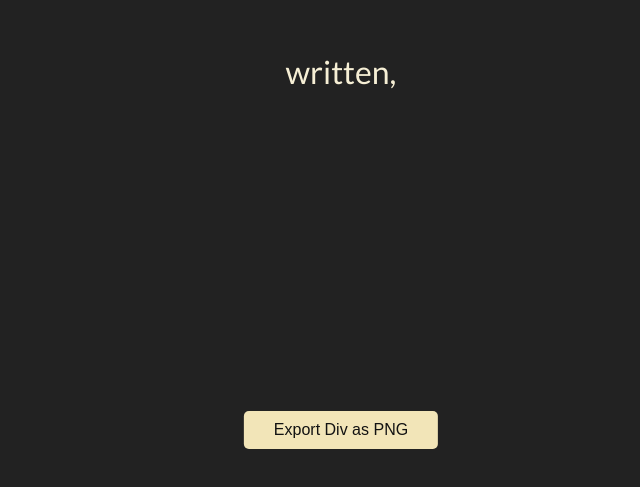
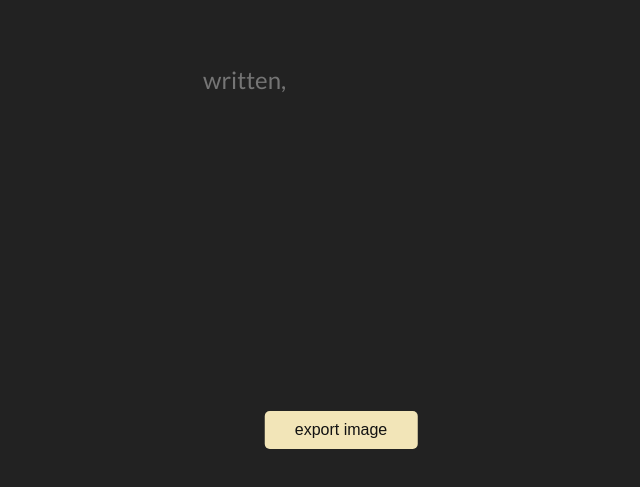
Before and after one commit to zoyaamrit/pixel_text, a plain HTML site: page grid.html in a window 1280 px wide. Shown: the part 311-798 px from the top of the page, without its empty margins (299-939 px from the left). Drawn offline with nearby package versions, Linux system fonts and the light colour scheme.

Commit message:
update grid page to have title option

```diff
--- a/grid.html
+++ b/grid.html
@@ -12,13 +12,16 @@
 <body>
     <div class="parent-container-center">
         <div>
-            <h1>written, </h1>
-            <h2></h2>
+            <!-- <h1 contenteditable="true">written, </h1> -->
+            <input type="text" placeholder="written," class="h1-input" />
+
             <div id="pixelGrid"></div>
 
-            <button onclick="exportDivAsPNG()">Export Div as PNG</button>
 
         </div>
+
+        <button onclick="exportDivAsPNG()">export image</button>
+
     </div>
 
 
--- a/includes/style.css
+++ b/includes/style.css
@@ -13,6 +13,20 @@ h1 {
     margin-bottom: 20px;
     font-size: 2.5em;
     color: #f6efd5;
+    padding: 20px;
+
+}
+
+.h1-input {
+    font-size: 1.5em;
+    color: #f6efd5;
+    margin-bottom: 20px;
+    border: none;
+    outline: none;
+    width: 100%;
+    background: transparent;
+    font-family: inherit;
+
 }
 
 .textarea {
@@ -34,7 +48,7 @@ h1 {
 
 button {
     background-color: #f2e5b8;
-    position: absolute;
+    position: fixed;
     bottom: 40px;
     left: 50%;
     transform: translateX(-50%);
@@ -68,10 +82,7 @@ button:active {
     padding: none;
 }
 
-h1 {
-    padding: 20px;
-    font-size: 2rem;
-}
+
 
 h2 {
     padding-bottom: 15px;
@@ -85,5 +96,4 @@ h2 {
     justify-content: center;
     height: 100vh;
     text-align: center;
-
 }
--- a/scripts/script.js
+++ b/scripts/script.js
@@ -51,12 +51,6 @@ function generatePixelGrid() {
             header.textContent = 'written, ';
         });
 
-        // typing based on colors
-        pixel.addEventListener('click', () => {
-            write.textContent += char;
-            console.log(char);
-        })
-
         pixelGrid.appendChild(pixel);
     });
 
```
